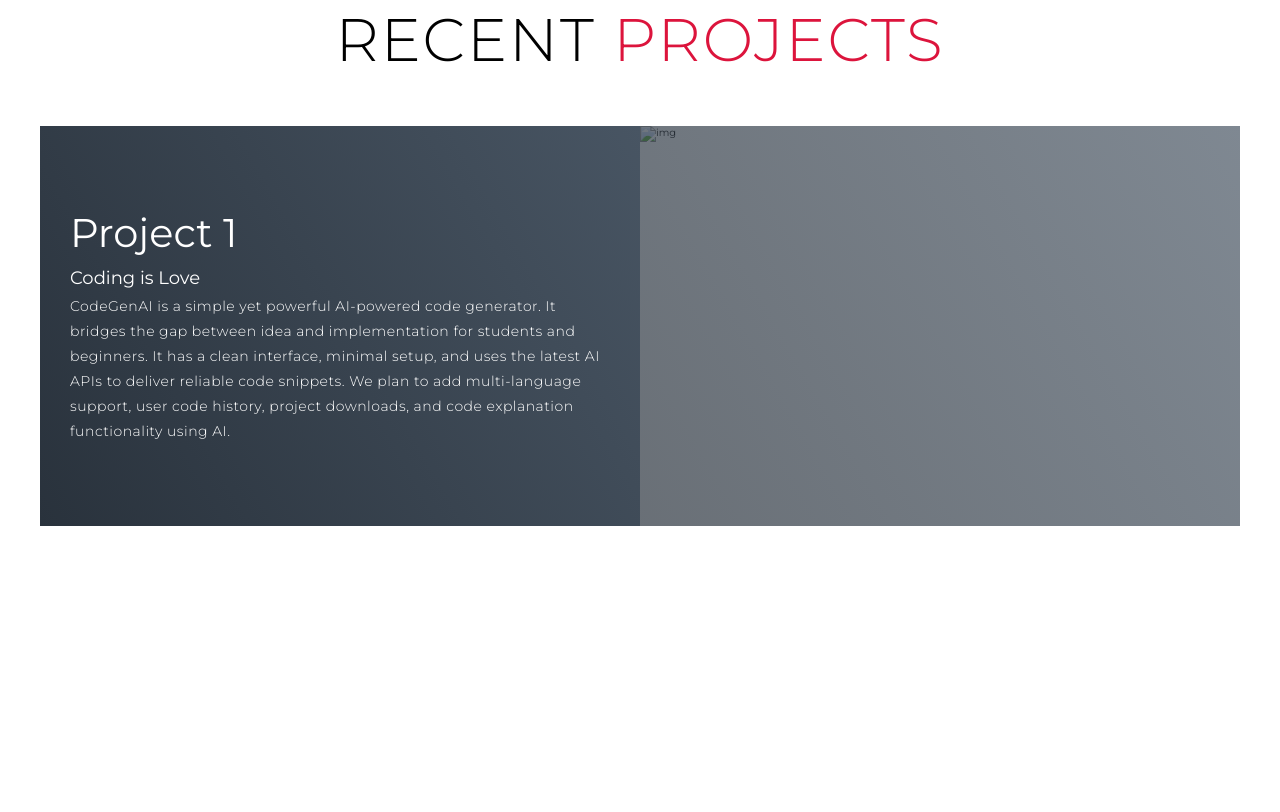
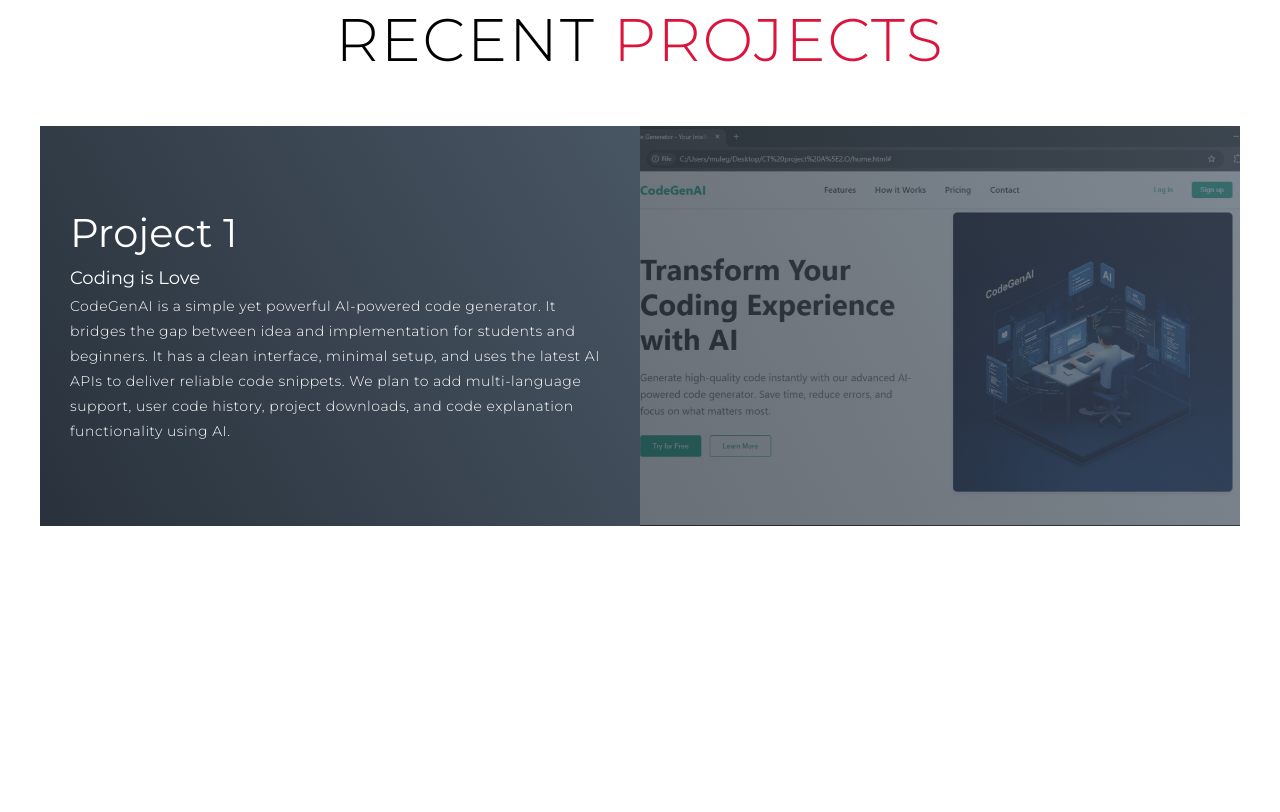
Before and after one commit to Atharvalokhande-67/portfolio-, a plain HTML site: page index.html in a window 1280 px wide. Shown: the part 936-1748 px from the top of the page. Drawn offline with Linux system fonts and the light colour scheme.

Commit message:
Update index.html

```diff
--- a/index.html
+++ b/index.html
@@ -68,7 +68,7 @@
           We plan to add multi-language support, user code history, project downloads, and code explanation functionality using AI.</p>
           </div>
           <div class="project-img">
-            <img src="./img/img-1.png" alt="img">
+            <img src="HOME.jpg" alt="img">
           </div>
         </div>
 
```
